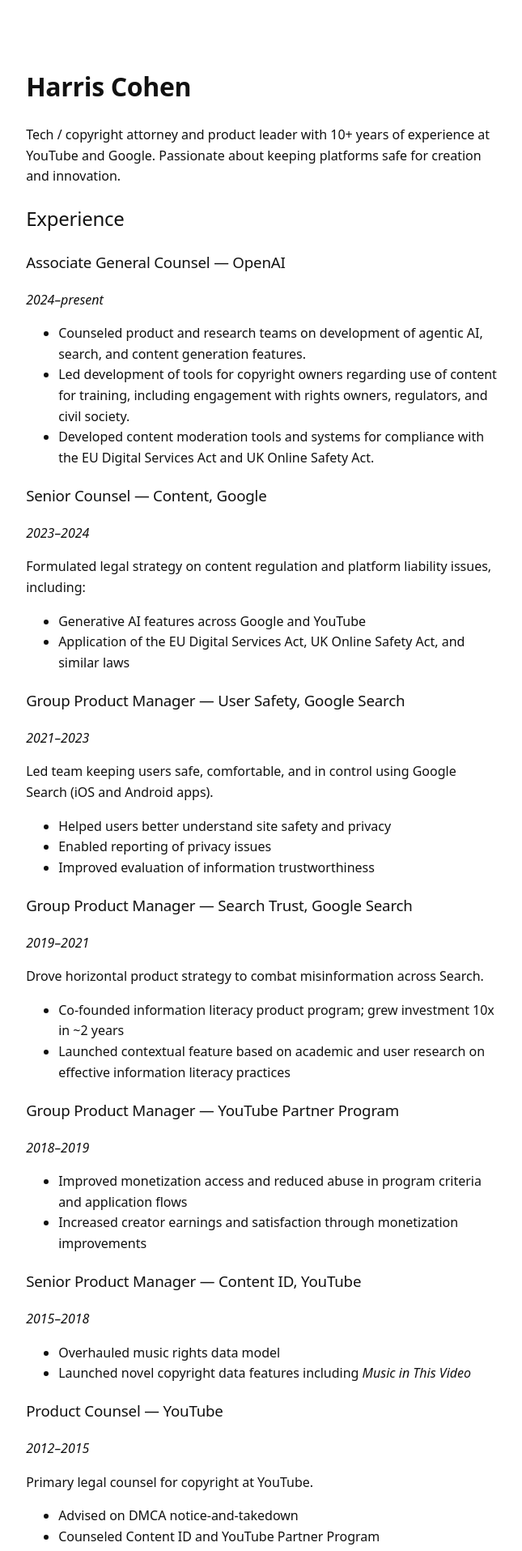
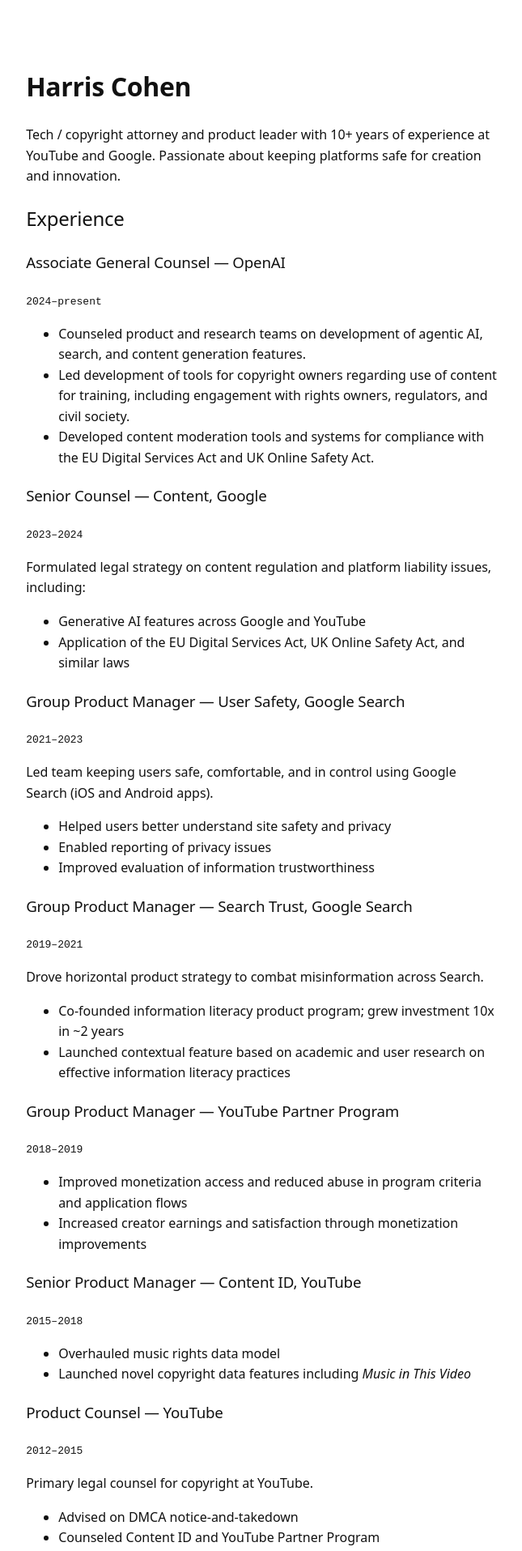
Before and after one commit to harriscohen-lab/hlc.fyi, a Jekyll site: the page built from cv.md, in a window 1280 px wide. Shown: the top 1915 px of the page at 81% size, without its empty margins (315-960 px from the left). Built offline with Jekyll 4.4.1, drawn with Linux system fonts in a browser that asks for light colours.

Commit message:
Update cv.md

```diff
--- a/cv.md
+++ b/cv.md
@@ -10,14 +10,14 @@ Tech / copyright attorney and product leader with 10+ years of experience at You
 ## Experience
 
 ### Associate General Counsel — OpenAI
-*2024–present*
+`2024–present`
 
 - Counseled product and research teams on development of agentic AI, search, and content generation features.
 - Led development of tools for copyright owners regarding use of content for training, including engagement with rights owners, regulators, and civil society.
 - Developed content moderation tools and systems for compliance with the EU Digital Services Act and UK Online Safety Act.
 
 ### Senior Counsel — Content, Google
-*2023–2024*
+`2023–2024`
 
 Formulated legal strategy on content regulation and platform liability issues, including:
 
@@ -25,7 +25,7 @@ Formulated legal strategy on content regulation and platform liability issues, i
 - Application of the EU Digital Services Act, UK Online Safety Act, and similar laws
 
 ### Group Product Manager — User Safety, Google Search
-*2021–2023*
+`2021–2023`
 
 Led team keeping users safe, comfortable, and in control using Google Search (iOS and Android apps).
 
@@ -34,7 +34,7 @@ Led team keeping users safe, comfortable, and in control using Google Search (iO
 - Improved evaluation of information trustworthiness
 
 ### Group Product Manager — Search Trust, Google Search
-*2019–2021*
+`2019–2021`
 
 Drove horizontal product strategy to combat misinformation across Search.
 
@@ -42,19 +42,19 @@ Drove horizontal product strategy to combat misinformation across Search.
 - Launched contextual feature based on academic and user research on effective information literacy practices
 
 ### Group Product Manager — YouTube Partner Program
-*2018–2019*
+`2018–2019`
 
 - Improved monetization access and reduced abuse in program criteria and application flows
 - Increased creator earnings and satisfaction through monetization improvements
 
 ### Senior Product Manager — Content ID, YouTube
-*2015–2018*
+`2015–2018`
 
 - Overhauled music rights data model
 - Launched novel copyright data features including *Music in This Video*
 
 ### Product Counsel — YouTube
-*2012–2015*
+`2012–2015`
 
 Primary legal counsel for copyright at YouTube.
 
@@ -63,26 +63,26 @@ Primary legal counsel for copyright at YouTube.
 - Launched fair use protection initiative
 
 ### Associate — Greenberg Traurig LLP
-*2010–2012*
+`2010–2012`
 
 - Counseled internet and mobile service companies on content licensing and DMCA safe harbors
 - Achieved landmark copyright decision regarding music downloads
 
 ### Associate — Weil, Gotshal & Manges LLP
-*2007–2010*
+`2007–2010`
 
 - Represented clients in copyright infringement litigation and music licensing proceedings
 - Advised on novel IP issues online
 
 ### Staff Writer and Account Executive — Shore Fire Media
-*2000–2004*
+`2000–2004`
 
 Planned and executed public relations campaigns for tech and entertainment clients.
 
 ## Education
 
 ### Columbia Law School
-*J.D., 2007*
+`J.D., 2007`
 
 - Harlan Fiske Stone Scholar
 - Columbia Law Review, Online Editor
@@ -90,7 +90,7 @@ Planned and executed public relations campaigns for tech and entertainment clien
 - Lawyering in the Digital Age Clinic
 
 ### Syracuse University — S.I. Newhouse School of Public Communications
-*B.S., Public Relations, 1999*
+`B.S., Public Relations, 1999`
 
 ## Press & Speaking
 
```
